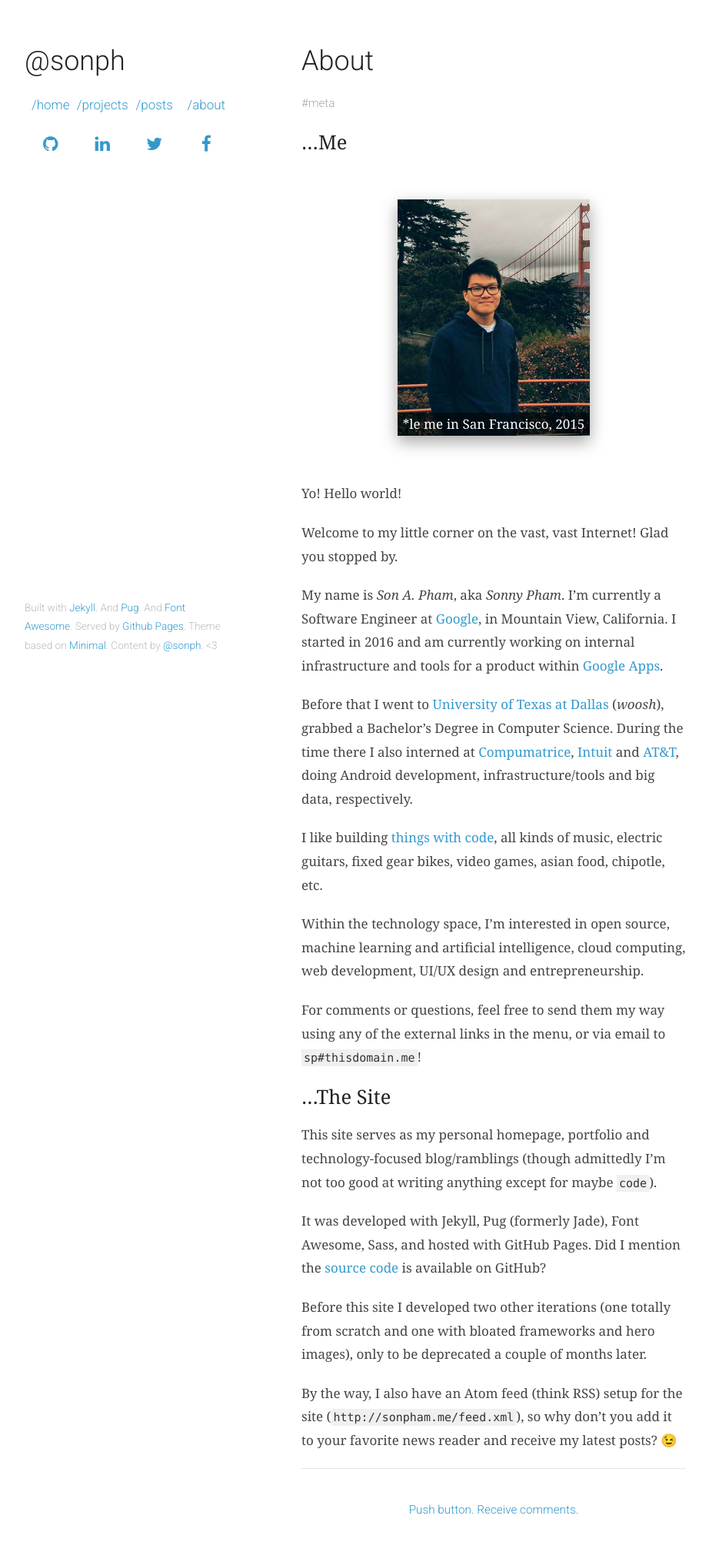
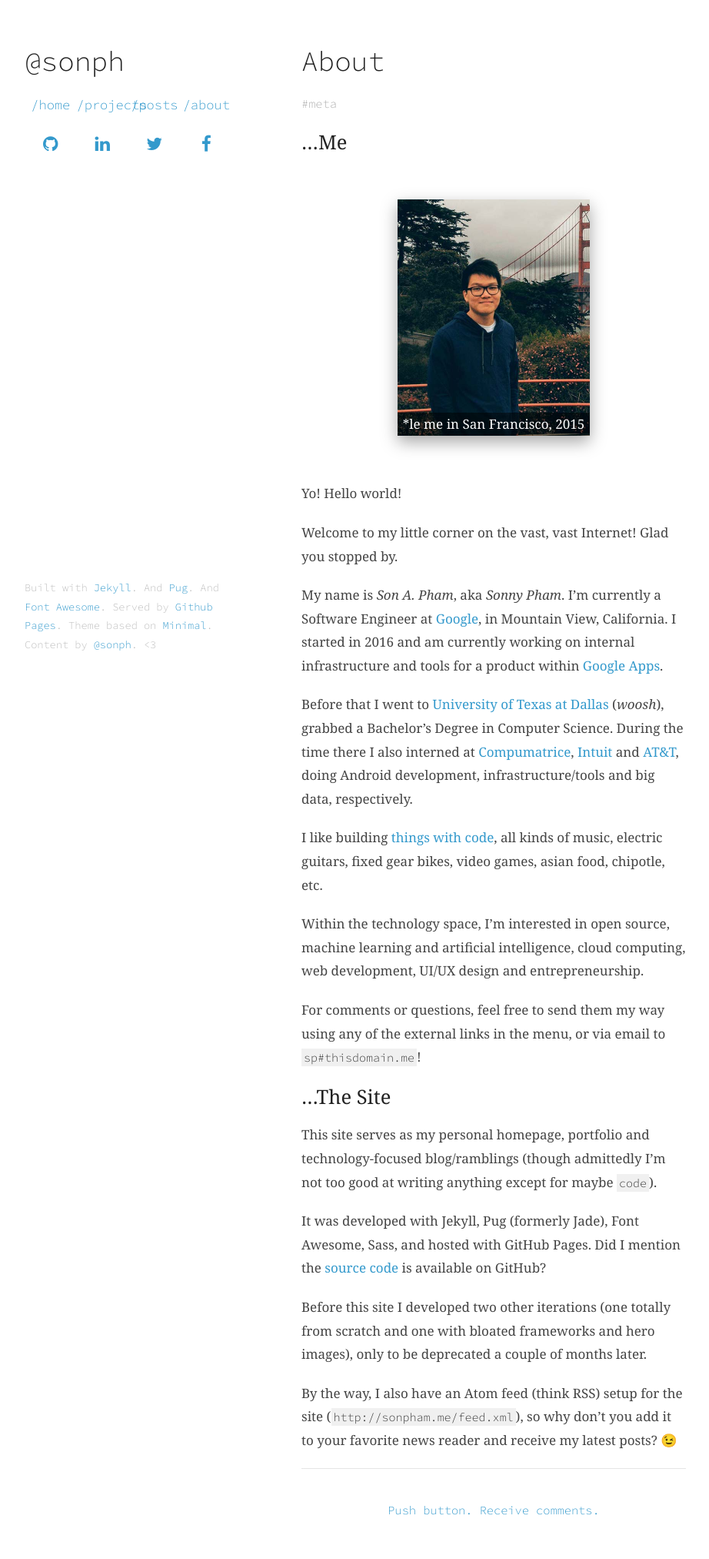
Before and after one commit to sonph/something, a Jekyll site: the page built from about.md, in a window 1280 px wide. Shown: the whole page at 77% size, without its empty margins (178-1100 px from the left). Built offline with Jekyll 4.4.1, drawn with Linux system fonts in a browser that asks for light colours.

Commit message:
use monospace font in place of sans serif

```diff
--- a/assets/css/app.sass
+++ b/assets/css/app.sass
@@ -2,17 +2,17 @@
 ---
 
 // @import url(https://fonts.googleapis.com/css?family=Roboto:300,500|Source+Serif+Pro)
-@import url(https://fonts.googleapis.com/css?family=Roboto:300,500)
+@import url(https://fonts.googleapis.com/css?family=Source+Code+Pro:300,400)
 
 // $serif-font-stack: 'Source Serif Pro', Georgia, Times, Times New Roman, serif
 $serif-font-stack: Georgia, Times, Times New Roman, serif
-$sans-serif-font-stack: 'Roboto', Helvetica, Arial, sans-serif
-$monospace-font-stack: Menlo, Monaco, Bitstream Vera Sans Mono, Lucida Console, Terminal, Consolas, Liberation Mono, DejaVu Sans Mono, Courier New, monospace
+// $sans-serif-font-stack: 'Roboto', Helvetica, Arial, sans-serif
+$monospace-font-stack: Source Code Pro, Courier New, monospace
 
 body
   background-color: #fff
   padding: 50px
-  font-family: $sans-serif-font-stack
+  font-family: $monospace-font-stack
   font-weight: 300
   color: #444
   font-size: 17px
@@ -180,7 +180,7 @@ aside.contents
 .post-date, .post-tag, .post-comments
   color: #aaa
   font-size: 0.9em
-  font-family: $sans-serif-font-stack
+  font-family: $monospace-font-stack
 
 .left
   float: left
```
